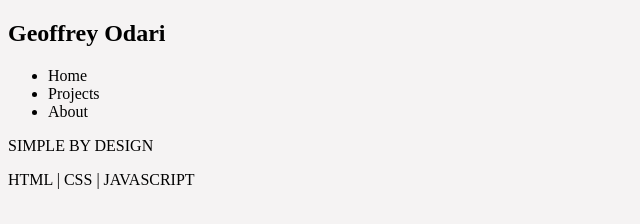
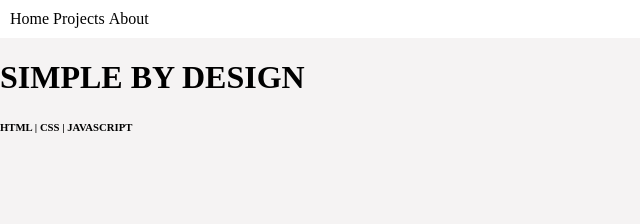
Before and after one commit to geoffrey-odari2/portfolio, a plain HTML site: page index.html in a window 1280 px wide. Shown: the whole page, without its empty margins (0-640 px from the left). Drawn offline with Linux system fonts and the light colour scheme.

Commit message:
Created the navigation menu

```diff
--- a/css/styles.css
+++ b/css/styles.css
@@ -1,3 +1,25 @@
 body{
     background: rgb(245, 243, 243);
+    margin:0;
+    padding:0;
 }
+
+.navbar{
+    background:white;
+    width:100%;
+    height: fit-content;
+    margin: 0;
+
+}
+
+
+
+.menu{
+    list-style: none;
+    margin:0;
+    padding:10px;
+}
+
+.menu li{
+    display: inline-block;
+}
--- a/index.html
+++ b/index.html
@@ -5,17 +5,16 @@
         <link rel="stylesheet" href="./css/styles.css">
     </head>
     <body>
-        <nav>
-            <h1>Geoffrey Odari</h1>
-            <ul>
+        <nav class="navbar">
+            <ul class="menu">
                 <li>Home</li>
                 <li>Projects</li>
                 <li>About</li>
             </ul>
         </nav>
-        <div>
-            <p><span>SIMPLE</span> BY DESIGN</p>
-            <p>HTML | CSS | JAVASCRIPT</p>
+        <div class="title">
+            <h1><span>SIMPLE</span> BY DESIGN<h1>
+            <h6>HTML | CSS | JAVASCRIPT</h6>
         </div>
 
     </body>
```
